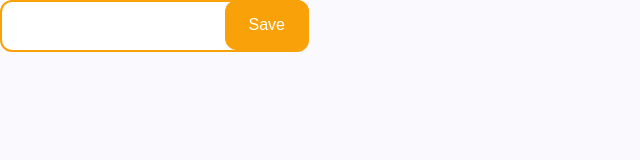
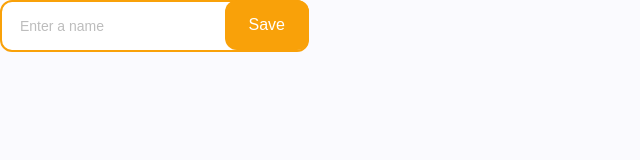
Before and after one commit to barbaraperic/shopping-list, a React (Vite) app: page / in a window 1280 px wide. Shown: the top 160 px of the page, without its empty margins (0-640 px from the left). Built offline with nearby package versions, Linux system fonts and the light colour scheme.

Commit message:
FEAT: SaveInput component

```diff
--- a/src/components/SaveInput.js
+++ b/src/components/SaveInput.js
@@ -4,7 +4,7 @@ import Button from '../components/Button'
 const SaveInput = () => {
   return (
     <Wrapper>
-      <Input />
+      <Input placeholder="Enter a name"/>
       <StyledButton variant="primary">Save</StyledButton>
     </Wrapper>
   )
@@ -19,6 +19,12 @@ const Input = styled.input`
   height: 52px;
   border-radius: 12px;
   border: 2px solid #F9A109;
+  padding-left: 18px;
+
+  &::placeholder {
+    color: hsla(0, 0%, 74%, 1);
+    font-size: 14px;
+  }
 `
 
 const StyledButton = styled(Button)`
```
